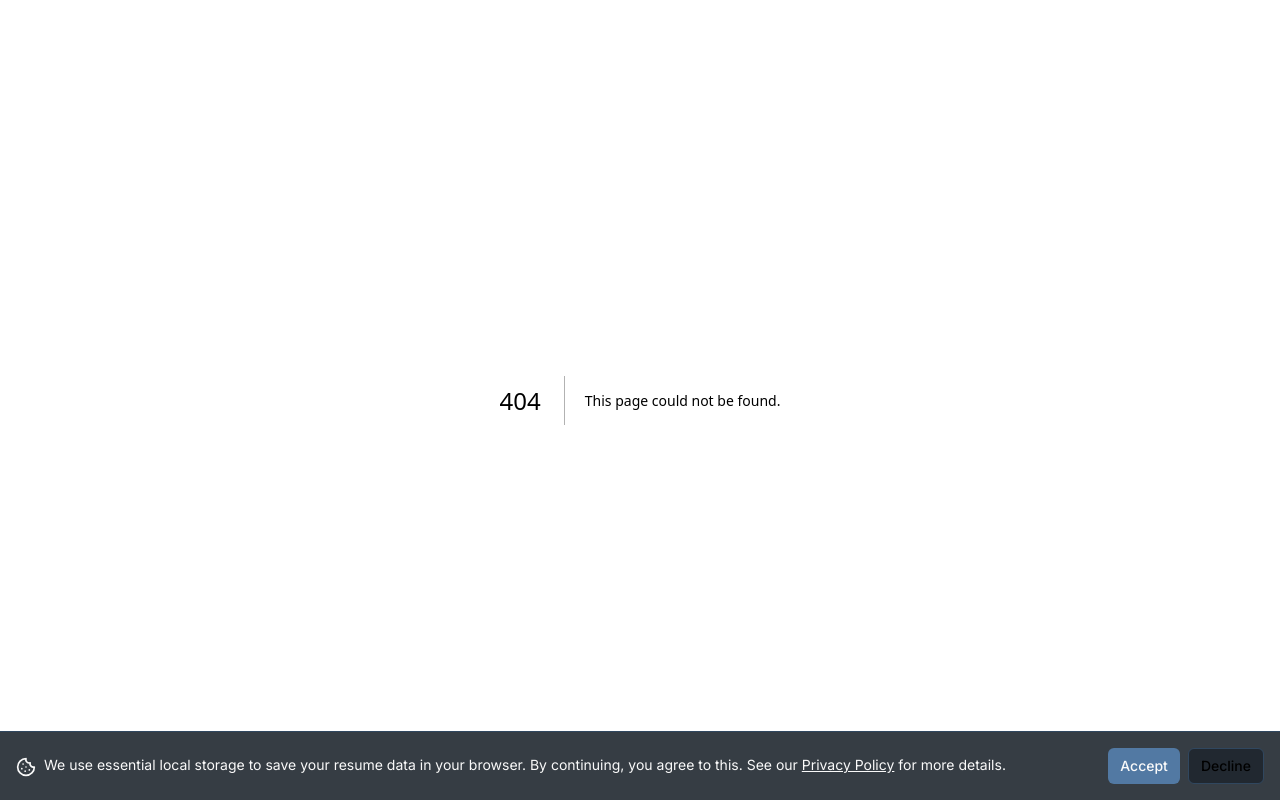
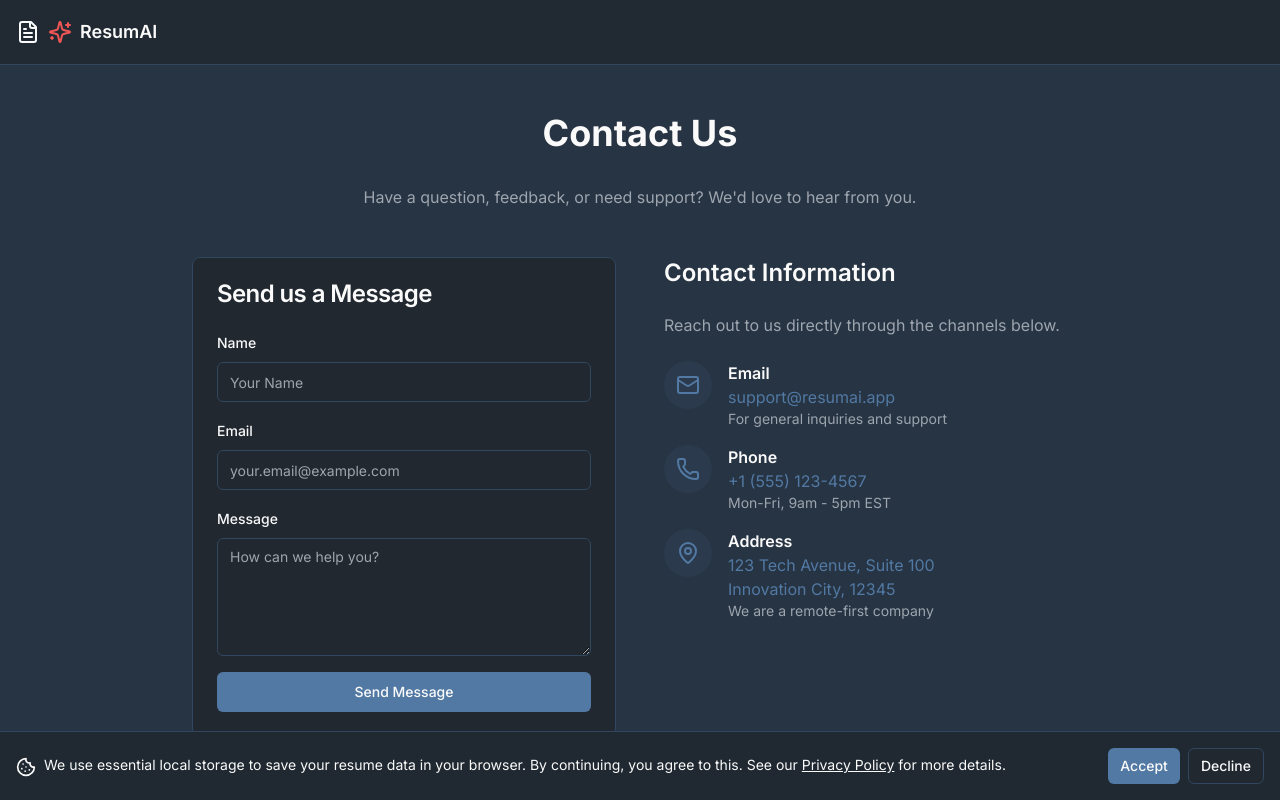
Before and after one commit to velumuthu/resumebuilder, a Next.js app: page /contact in a window 1280 px wide. Before the commit this address had no page. Built offline with nearby package versions, Linux system fonts and the light colour scheme.

Commit message:
Add about us and contact page

```diff
--- /dev/null
+++ b/src/app/about/page.tsx
@@ -0,0 +1,42 @@
+import { FileText, Sparkles } from "lucide-react";
+import Link from "next/link";
+
+export default function AboutPage() {
+  return (
+    <div className="min-h-screen bg-secondary/40">
+      <header className="sticky top-0 z-30 w-full border-b bg-background/80 backdrop-blur-sm">
+        <div className="container mx-auto flex h-16 items-center justify-between px-4">
+          <Link href="/" className="flex items-center gap-2 font-semibold text-lg">
+            <FileText />
+            <Sparkles className="text-accent" />
+            <h1>ResumAI</h1>
+          </Link>
+        </div>
+      </header>
+      <main className="container mx-auto py-12 px-4">
+        <div className="prose prose-invert max-w-4xl mx-auto bg-background p-8 rounded-lg shadow-lg">
+            <h1>About ResumAI</h1>
+
+            <p>Welcome to ResumAI, your partner in crafting the perfect resume. Our mission is to empower job seekers by providing them with intelligent, easy-to-use tools that simplify the resume-building process and produce professional, high-impact results.</p>
+
+            <h2>Our Vision</h2>
+            <p>In today's competitive job market, a standout resume is more important than ever. We believe that everyone deserves a fair chance to land their dream job, regardless of their writing skills or design experience. ResumAI was created to level the playing field, using the power of artificial intelligence to help you articulate your experience and skills in the most effective way possible.</p>
+
+            <h2>What We Do</h2>
+            <p>ResumAI combines state-of-the-art AI technology with intuitive design. Our platform offers:</p>
+            <ul>
+                <li><strong>AI-Powered Content Suggestions:</strong> Overcome writer's block with tailored bullet points that highlight your strengths.</li>
+                <li><strong>Real-Time Editing:</strong> See your resume come to life as you type with a live preview.</li>
+                <li><strong>Privacy by Design:</strong> Your data is stored locally in your browser, ensuring your information remains private and secure.</li>
+                <li><strong>Professional Templates:</strong> Start with a polished, modern template that you can customize to fit your style.</li>
+            </ul>
+
+            <h2>Our Commitment</h2>
+            <p>We are committed to continuous improvement, constantly updating our AI models and adding new features based on user feedback. Our goal is to be the most trusted and effective resume-building tool available.</p>
+
+            <p>Thank you for choosing ResumAI. We're excited to be a part of your career journey.</p>
+        </div>
+      </main>
+    </div>
+  );
+}
--- /dev/null
+++ b/src/app/contact/page.tsx
@@ -0,0 +1,93 @@
+import { FileText, Sparkles, Mail, Phone, MapPin } from "lucide-react";
+import Link from "next/link";
+import { Card, CardContent, CardHeader, CardTitle } from "@/components/ui/card";
+import { Input } from "@/components/ui/input";
+import { Textarea } from "@/components/ui/textarea";
+import { Button } from "@/components/ui/button";
+import { Label } from "@/components/ui/label";
+
+export default function ContactPage() {
+  return (
+    <div className="min-h-screen bg-secondary/40">
+      <header className="sticky top-0 z-30 w-full border-b bg-background/80 backdrop-blur-sm">
+        <div className="container mx-auto flex h-16 items-center justify-between px-4">
+          <Link href="/" className="flex items-center gap-2 font-semibold text-lg">
+            <FileText />
+            <Sparkles className="text-accent" />
+            <h1>ResumAI</h1>
+          </Link>
+        </div>
+      </header>
+      <main className="container mx-auto py-12 px-4">
+        <div className="max-w-4xl mx-auto">
+          <h1 className="text-3xl md:text-4xl font-bold text-center mb-8">Contact Us</h1>
+          <p className="text-center text-muted-foreground mb-12">
+            Have a question, feedback, or need support? We'd love to hear from you.
+          </p>
+
+          <div className="grid grid-cols-1 md:grid-cols-2 gap-12">
+            <div className="space-y-6">
+              <Card className="bg-background">
+                <CardHeader>
+                  <CardTitle>Send us a Message</CardTitle>
+                </CardHeader>
+                <CardContent className="space-y-4">
+                   <div className="space-y-2">
+                    <Label htmlFor="name">Name</Label>
+                    <Input id="name" placeholder="Your Name" />
+                  </div>
+                  <div className="space-y-2">
+                    <Label htmlFor="email">Email</Label>
+                    <Input id="email" type="email" placeholder="your.email@example.com" />
+                  </div>
+                  <div className="space-y-2">
+                    <Label htmlFor="message">Message</Label>
+                    <Textarea id="message" placeholder="How can we help you?" rows={5} />
+                  </div>
+                  <Button className="w-full">Send Message</Button>
+                </CardContent>
+              </Card>
+            </div>
+
+            <div className="space-y-6">
+                <h2 className="text-2xl font-semibold">Contact Information</h2>
+                <p className="text-muted-foreground">Reach out to us directly through the channels below.</p>
+                <div className="space-y-4">
+                    <div className="flex items-start gap-4">
+                        <div className="bg-primary/10 p-3 rounded-full">
+                            <Mail className="h-6 w-6 text-primary" />
+                        </div>
+                        <div>
+                            <h3 className="font-semibold">Email</h3>
+                            <a href="mailto:support@resumai.app" className="text-primary hover:underline">support@resumai.app</a>
+                            <p className="text-sm text-muted-foreground">For general inquiries and support</p>
+                        </div>
+                    </div>
+                    <div className="flex items-start gap-4">
+                        <div className="bg-primary/10 p-3 rounded-full">
+                            <Phone className="h-6 w-6 text-primary" />
+                        </div>
+                        <div>
+                            <h3 className="font-semibold">Phone</h3>
+                            <p className="text-primary">+1 (555) 123-4567</p>
+                            <p className="text-sm text-muted-foreground">Mon-Fri, 9am - 5pm EST</p>
+                        </div>
+                    </div>
+                     <div className="flex items-start gap-4">
+                        <div className="bg-primary/10 p-3 rounded-full">
+                            <MapPin className="h-6 w-6 text-primary" />
+                        </div>
+                        <div>
+                            <h3 className="font-semibold">Address</h3>
+                            <p className="text-primary">123 Tech Avenue, Suite 100<br/>Innovation City, 12345</p>
+                            <p className="text-sm text-muted-foreground">We are a remote-first company</p>
+                        </div>
+                    </div>
+                </div>
+            </div>
+          </div>
+        </div>
+      </main>
+    </div>
+  );
+}
--- a/src/app/page.tsx
+++ b/src/app/page.tsx
@@ -88,7 +88,12 @@ export default function HomePage() {
 
       <footer className="w-full border-t bg-background p-4 print:hidden mt-16">
           <div className="container mx-auto text-center text-sm text-muted-foreground">
-              <p>&copy; {new Date().getFullYear()} ResumAI. All Rights Reserved. | <Link href="/privacy" className="underline hover:text-primary">Privacy Policy</Link></p>
+              <div className="flex justify-center gap-4 mb-2">
+                  <Link href="/about" className="underline hover:text-primary">About Us</Link>
+                  <Link href="/contact" className="underline hover:text-primary">Contact</Link>
+                  <Link href="/privacy" className="underline hover:text-primary">Privacy Policy</Link>
+              </div>
+              <p>&copy; {new Date().getFullYear()} ResumAI. All Rights Reserved.</p>
           </div>
       </footer>
     </div>
```
